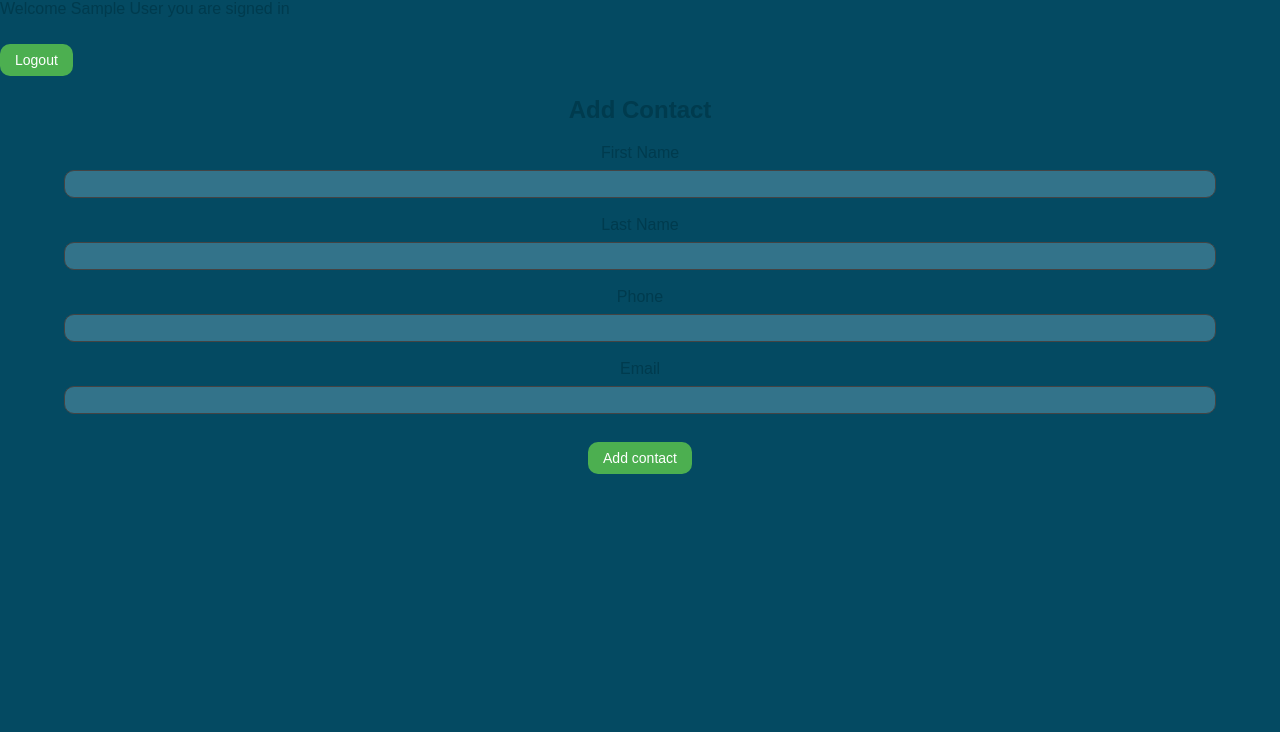
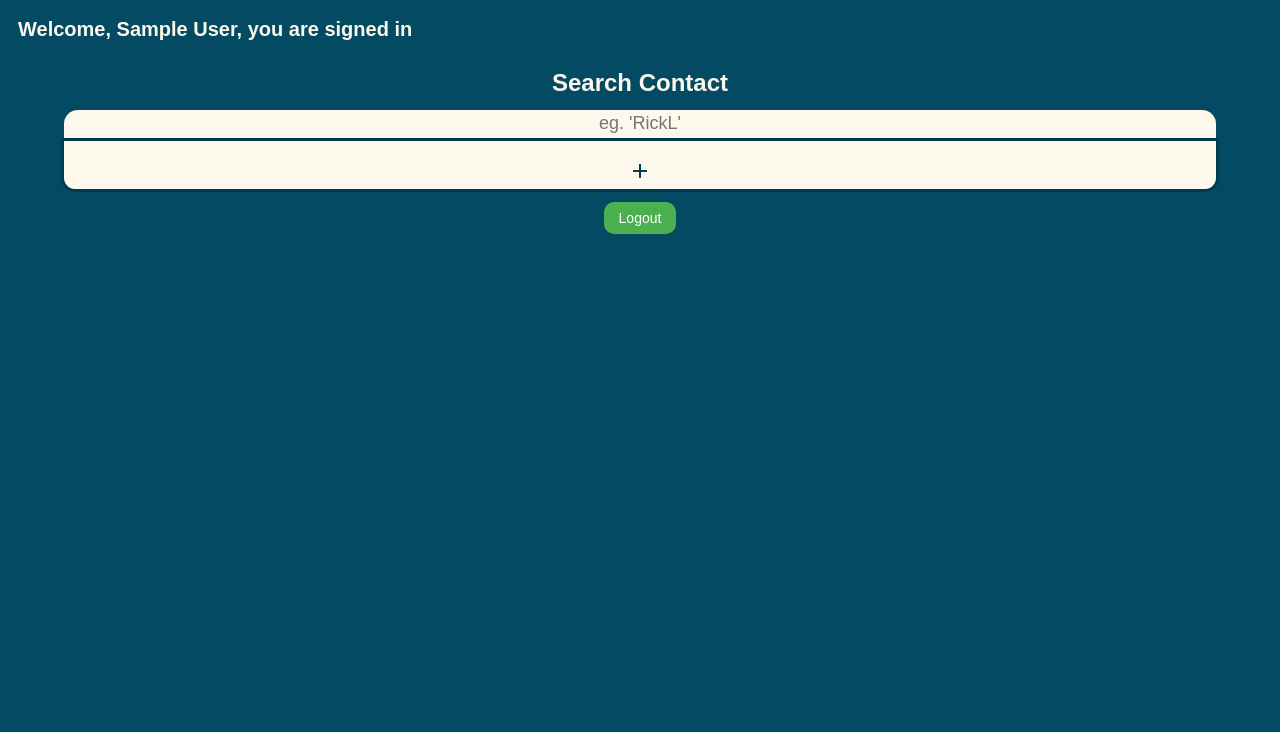
Before and after one commit to leo1400/contactManagerGroup6Fall2025, a PHP site: page /contact/contact.php in a window 1280 px wide. Shown: the top 732 px of the page. After the commit the page ends 234 px from the top, so only its background shows below. Run offline with PHP 8.4, Linux system fonts and the light colour scheme; the visitor is signed in with stand-in values (Sample User, id 1).

Commit message:
Update contact.php

```diff
--- a/contact/contact.php
+++ b/contact/contact.php
@@ -5,41 +5,67 @@
 	}
 ?>
 <html>
+	<head>
+		<meta charset="UTF-8" />
+		<meta name="viewport" content="width=device-width" />
+		<title>contacty</title>
+		<script src="js/code.js"></script>
+		<link rel="stylesheet" href="css/styles.css">
+		<link rel="stylesheet" href="https://fonts.googleapis.com/icon?family=Material+Icons">
+	</head>
+	<body>
+		<p id="welcome">Welcome, <?php echo $_SESSION['firstname']?>, you are signed in</p>
 
-<head>
-	<title>contacty</title>
-	<script src="../js/code.js"></script>
-	<link rel="stylesheet" href="../css/styles.css">
-</head>
+		<div class="wrapper">
+			<div id="contact-div">
+				<!-- Search contacts -->
+				<div style="text-align: center; color: #FCF9EC" id="search-contact-div">
+					<h2 style="margin-bottom: 5px">Search Contact</h2>
+					<form class="contact-form">
+						<label for="searchbar" style="display: none">Search</label>
+						<input type="text" id="searchbar" placeholder="eg. 'RickL'">
+					</form>
+				</div>
 
-<body>
-		<p>Welcome <?php echo $_SESSION['firstname']?> you are signed in</p>
-	<div id="logoutButton">
-			<button class="primary" onclick="doLogout()">Logout</button>
-	</div>
-<div class="wrapper">
+				<!-- Display contact -->
+				<div id="display-contact-div">
+					<br>
+					<p style="display: none">
+					<i title="Update contact" class="material-icons" id="edit-icon">edit</i>
+					<i title="Delete contact" class="material-icons" id="trash-icon">delete_forever</i>
+					</p>
+					<i title="Add new contact" onclick="showAddContact()" class="material-icons" id="add-icon">add</i>
+				</div>
+			</div>
 
-		<!-- Register Form (hidden by default) -->
-		<div id="addContactDiv">
-			<h2>Add Contact</h2>
-			<label>First Name</label><br>
-			<input type="text" id="newContactFirstName"><br><br>
+			<!-- Add contact -->
+			<div id="add-background">
+				<div style="display: none" class="menu-div" id="add-contact-div">
+					<i title="Close menu" onclick="hideAddContact()" class="material-icons" id="cancel-icon">cancel</i><br>
 
-			<label>Last Name</label><br>
-			<input type="text" id="newContactLastName"><br><br>
+					<h2>Add Contact</h2>
 
-			<label>Phone</label><br>
-			<input type="text" id="newContactPhone"><br><br>
+					<label for="contact-fname">Contact First Name</label><br>
+					<input type="text" class="add-element" id="contact-fname" onkeyup="checkEnterContact()"><i class="material-icons problem-icons" id="problem-contact-fname">report_problem</i><br><br>
 
-			<label>Email</label><br>
-			<input type="email" id="newContactEmail"><br><br>
+					<label for="contact-lname">Contact Last Name</label><br>
+					<input type="text" class="add-element" id="contact-lname" onkeyup="checkEnterContact()"><i class="material-icons problem-icons" id="problem-contact-lname">report_problem</i><br><br>
 
-			<button class="primary" onclick="addContact()">Add contact</button>
-			<span id="addContactResult"></span><br><br>
+					<label for="contact-phone">Contact Phone</label><br>
+					<input type="text" class="add-element" id="contact-phone" onkeyup="checkEnterContact()"><i class="material-icons problem-icons" id="problem-phone">report_problem</i><br><br>
 
+					<label for="new-email">Contact Email</label><br>
+					<input type="email" class="add-element" id="contact-email" onkeyup="checkEnterContact()"><i class="material-icons problem-icons" id="problem-email">report_problem</i><br><br>
+
+					<p class="add-element" id="error-message">Enter a valid contact!</p>
+
+					<button class="primary add-element" id="add-button" onclick="addContact()">Add contact</button>
+					<span id="add-contact-result"></span><br><br>
+				</div>
+			</div>
+			<div id="logout-button">
+				<button style="margin-bottom: 180px" class="primary" onclick="doLogout()">Logout</button>
+			</div>
 		</div>
-
-	</div>
-</body>
-
+	</body>
 </html>
```
